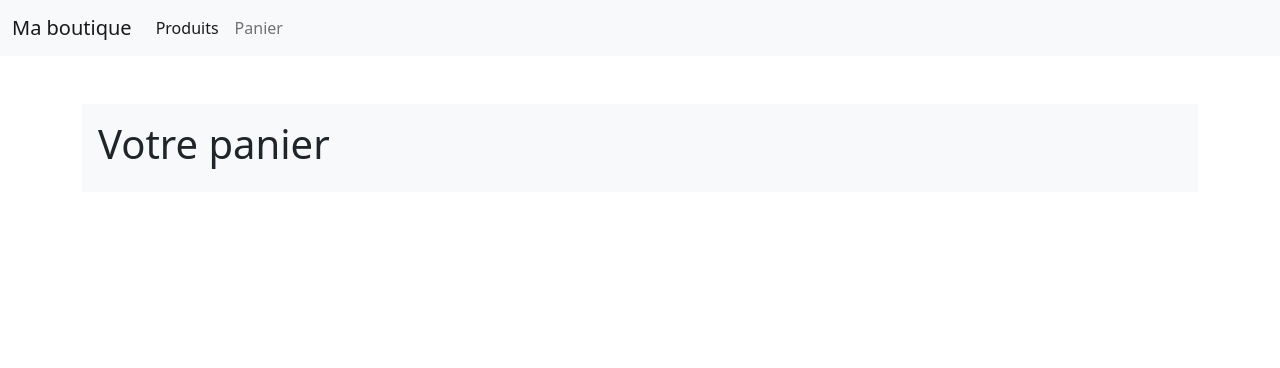
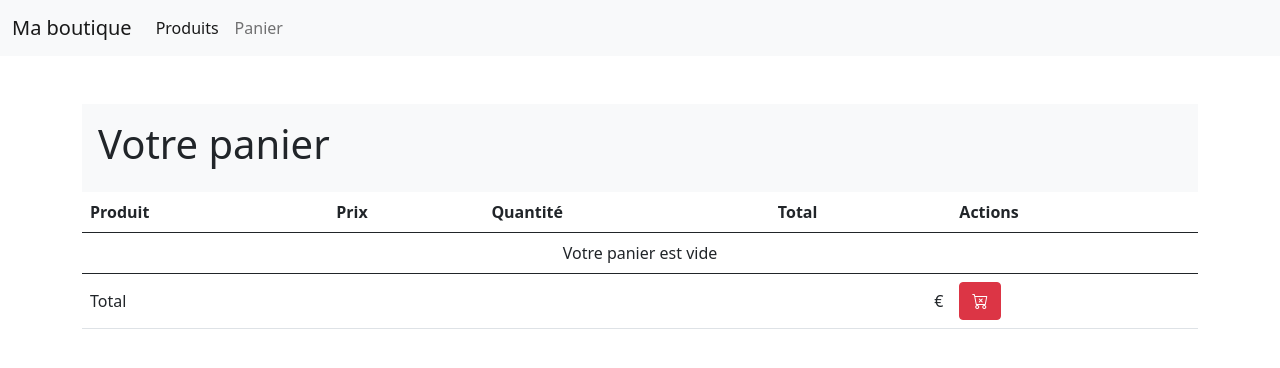
Before and after one commit to NouvelleTechno/Gestion-d-un-panier-avec-Symfony, a Symfony app: template templates/cart/index.html.twig in a window 1280 px wide. Shown: the top 368 px of the page. Run offline with Twig, Linux system fonts and the light colour scheme; the template is opened without the code that fills it, so the values that code supplies are empty; some libraries are stand-ins or nearby versions.

Commit message:
Fin live

```diff
--- a/templates/base.html.twig
+++ b/templates/base.html.twig
@@ -6,6 +6,7 @@
             {% block title %}Welcome!
             {% endblock %}
         </title>
+        <link rel="stylesheet" href="https://cdn.jsdelivr.net/npm/bootstrap-icons@1.4.1/font/bootstrap-icons.css">
         <link href="https://cdn.jsdelivr.net/npm/bootstrap@5.0.0-beta3/dist/css/bootstrap.min.css" rel="stylesheet" integrity="sha384-eOJMYsd53ii+scO/bJGFsiCZc+5NDVN2yr8+0RDqr0Ql0h+rP48ckxlpbzKgwra6" crossorigin="anonymous">
         {% block stylesheets %}{% endblock %}
     </head>
--- a/templates/cart/index.html.twig
+++ b/templates/cart/index.html.twig
@@ -7,5 +7,52 @@
         <h1>Votre panier</h1>
     </section>
 
+    <table class="table">
+        <thead>
+            <tr>
+                <th>Produit</th>
+                <th>Prix</th>
+                <th>Quantité</th>
+                <th>Total</th>
+                <th>Actions</th>
+            </tr>
+        </thead>
+        <tbody>
+            {% for element in dataPanier %}
+                <tr>
+                    <td>{{ element.produit.title }}</td>
+                    <td class="text-end">{{ element.produit.price }} €</td>
+                    <td>{{ element.quantite }}</td>
+                    <td class="text-end">{{ element.quantite * element.produit.price }} €</td>
+                    <td>
+                        <a href="{{path("cart_add", {id: element.produit.id})}}" class="btn btn-success">
+                            <i class="bi bi-cart-plus"></i>
+                        </a>
+                        <a href="{{path("cart_remove", {id: element.produit.id})}}" class="btn btn-warning">
+                            <i class="bi bi-cart-dash"></i>
+                        </a>
+                        <a href="{{path("cart_delete", {id: element.produit.id})}}" class="btn btn-danger">
+                            <i class="bi bi-cart-x"></i>
+                        </a>
+                    </td>
+                </tr>
+            {% else %}
+                <tr>
+                    <td colspan="5" class="text-center">Votre panier est vide</td>
+                </tr>
+            {% endfor %}
+        </tbody>
+        <tfoot>
+            <tr>
+                <td colspan="3">Total</td>
+                <td class="text-end">{{ total }} €</td>
+                <td>
+                    <a href="{{path("cart_delete_all")}}" class="btn btn-danger">
+                        <i class="bi bi-cart-x"></i>
+                    </a>
+                </td>
+            </tr>
+        </tfoot>
+    </table>
 
 {% endblock %}
```
Also changed, not shown: src/Controller/CartController.php (+98 -3 lines), templates/products/index.html.twig (+5 -14 lines).
